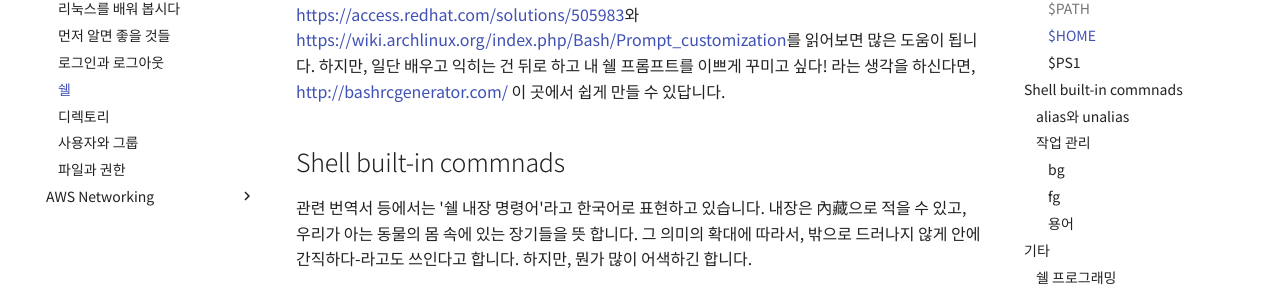
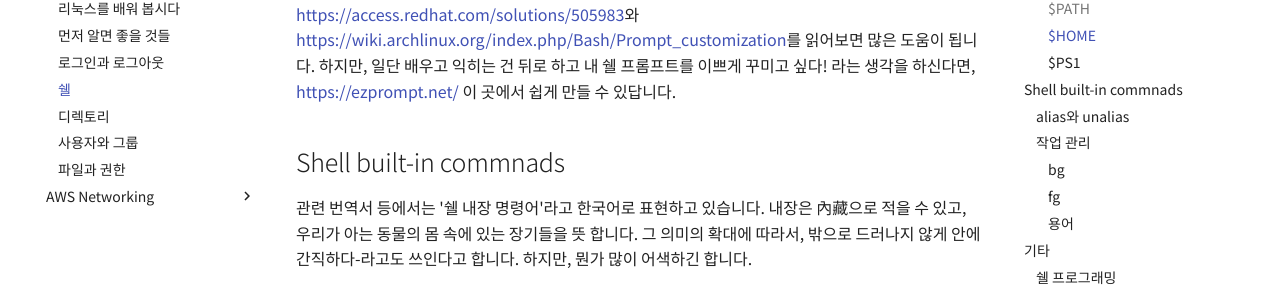
Before and after one commit to electronicnomad/plumbers-friday, an MkDocs documentation site: the page built from docs/linux/shell.md, in a window 1280 px wide and 900 px high, scrolled down 1768 px. Shown: the part 181-468 px from the top of the window. Built offline with MkDocs 1.6.1 and Material for MkDocs 9.7.7, drawn with Linux system fonts in a browser that asks for light colours; some web fonts are replaced; comment, search, counter and statistics services are not loaded; some of the changed lines change nothing that is shown.

Commit message:
Update shell.md

```diff
--- a/docs/linux/shell.md
+++ b/docs/linux/shell.md
@@ -66,7 +66,7 @@ $
 #### $PS1
 
 `$PS1`은 사용자의 쉘 프롬프트를 꾸며주는 변수입니다. ` $ ` 로그인 프롬프트가 이와 같이 보인다면 `$PS1`에 꾸밈이 들어간 것이죠, 이 꾸임에는 나름의 문법이 있는데, <https://access.redhat.com/solutions/505983>와 <https://wiki.archlinux.org/index.php/Bash/Prompt_customization>를 읽어보면 많은 도움이 됩니다. 하지만, 일단 배우고 익히는 건 뒤로 하고 내 쉘 프롬프트를 이쁘게 꾸미고 싶다! 라는 생각을 하신다면,
-<http://bashrcgenerator.com/> 이 곳에서 쉽게 만들 수 있답니다.
+<https://ezprompt.net/> 이 곳에서 쉽게 만들 수 있답니다.
 
 ## Shell built-in commnads
 
```
